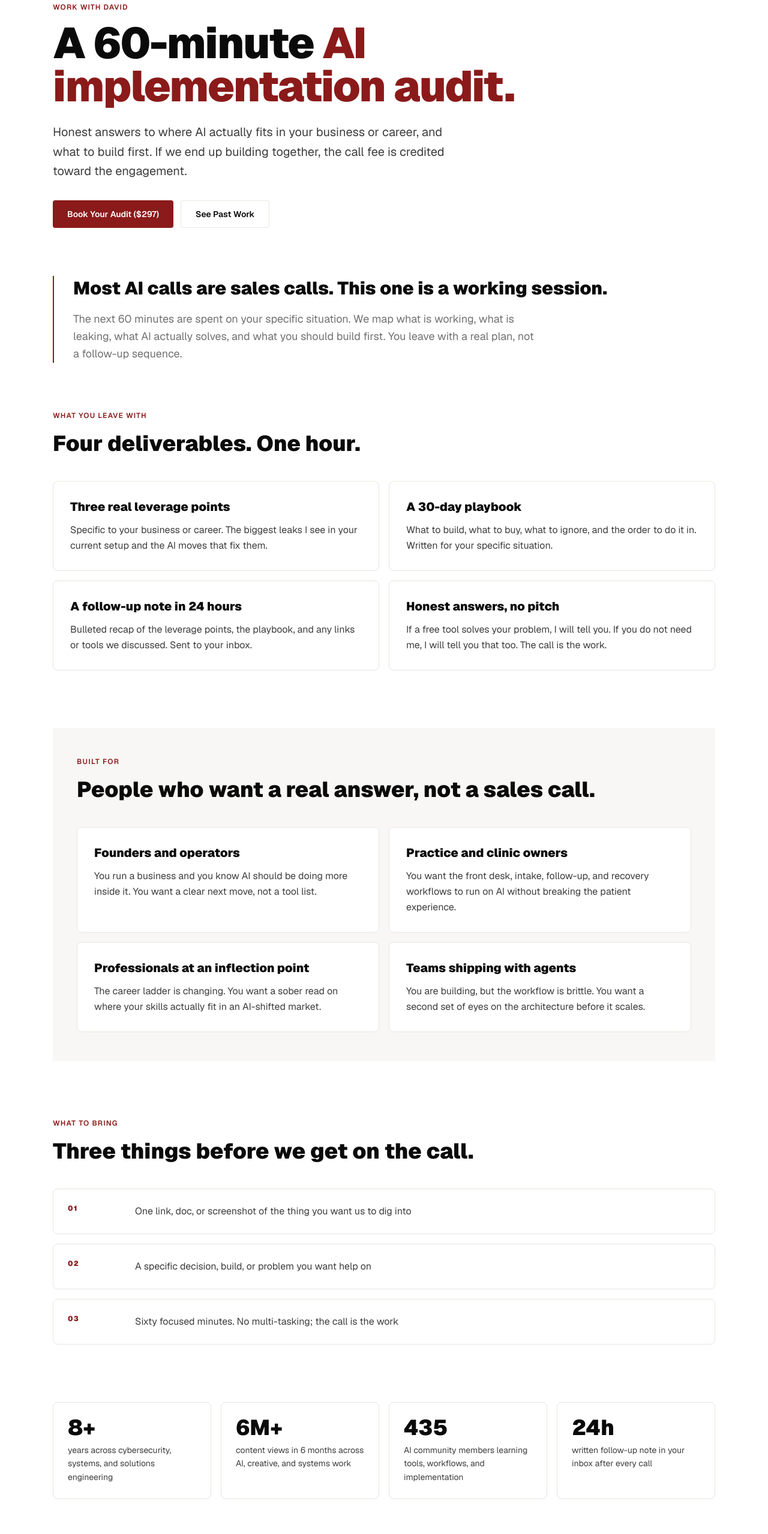
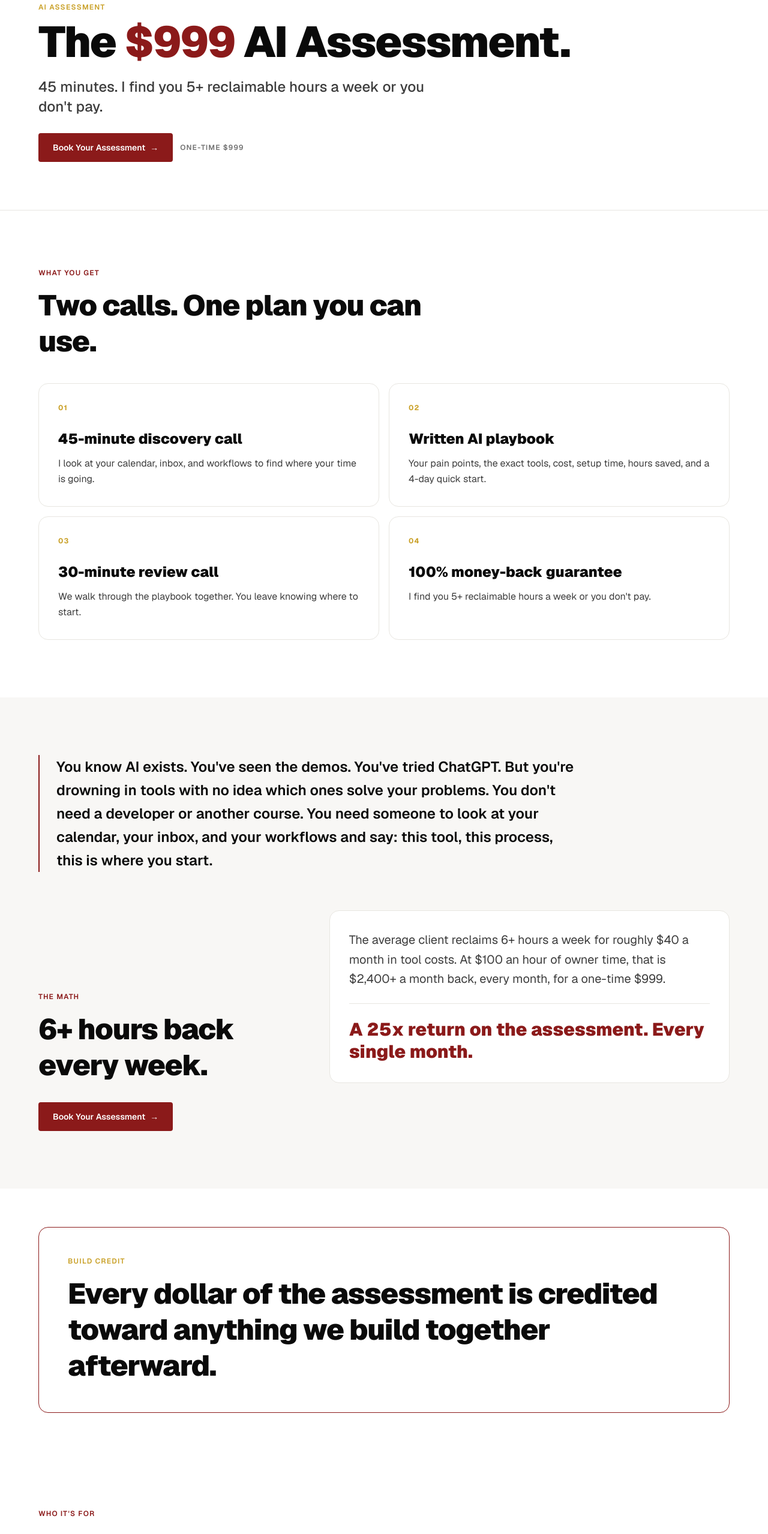
Before and after one commit to MrWest3/westiii-site, a Next.js app: page /book in a window 1280 px wide. Shown: the part 140-2698 px from the top of the page at 60% size. Built offline with nearby package versions, Linux system fonts and the light colour scheme.

Commit message:
feat: rebuild book page for AI assessment

```diff
--- a/app/book/page.tsx
+++ b/app/book/page.tsx
@@ -1,246 +1,296 @@
-import Link from "next/link";
+import AnimateIn from "../components/AnimateIn";
 
 export const metadata = {
-  title: "Book — David West III",
+  title: "Book | David West III",
   description:
-    "A paid 60-minute AI implementation audit. Honest answers to where AI actually fits in your business or career, and what to build first.",
+    "A $999 AI assessment for owner-operated businesses. I find you 5+ reclaimable hours a week or you don't pay.",
 };
 
 const CALENDLY_URL = "https://calendly.com/davidawest25/ai-audit";
 
-const youLeaveWith = [
+const deliverables = [
   {
-    title: "Three real leverage points",
-    body: "Specific to your business or career. The biggest leaks I see in your current setup and the AI moves that fix them.",
+    number: "01",
+    title: "45-minute discovery call",
+    body: "I look at your calendar, inbox, and workflows to find where your time is going.",
   },
   {
-    title: "A 30-day playbook",
-    body: "What to build, what to buy, what to ignore, and the order to do it in. Written for your specific situation.",
+    number: "02",
+    title: "Written AI playbook",
+    body: "Your pain points, the exact tools, cost, setup time, hours saved, and a 4-day quick start.",
   },
   {
-    title: "A follow-up note in 24 hours",
-    body: "Bulleted recap of the leverage points, the playbook, and any links or tools we discussed. Sent to your inbox.",
+    number: "03",
+    title: "30-minute review call",
+    body: "We walk through the playbook together. You leave knowing where to start.",
   },
   {
-    title: "Honest answers, no pitch",
-    body: "If a free tool solves your problem, I will tell you. If you do not need me, I will tell you that too. The call is the work.",
+    number: "04",
+    title: "100% money-back guarantee",
+    body: "I find you 5+ reclaimable hours a week or you don't pay.",
   },
 ];
 
-const builtFor = [
+const faqItems = [
   {
-    title: "Founders and operators",
-    body: "You run a business and you know AI should be doing more inside it. You want a clear next move, not a tool list.",
+    question: "What are the refund terms?",
+    answer:
+      "Cancel at least 24 hours before the call and I will issue a full refund. Inside 24 hours, you can reschedule your call.",
   },
   {
-    title: "Practice and clinic owners",
-    body: "You want the front desk, intake, follow-up, and recovery workflows to run on AI without breaking the patient experience.",
+    question: "What happens after the assessment?",
+    answer:
+      "I send your written playbook, then we meet for a 30-minute review call. You can run the plan yourself or ask me to build it with you. Every dollar of the assessment is credited toward that work.",
   },
   {
-    title: "Professionals at an inflection point",
-    body: "The career ladder is changing. You want a sober read on where your skills actually fit in an AI-shifted market.",
+    question: "Do I need to be technical?",
+    answer:
+      "No. I explain the tools and the setup in plain language. Your playbook gives you a clear first step.",
   },
   {
-    title: "Teams shipping with agents",
-    body: "You are building, but the workflow is brittle. You want a second set of eyes on the architecture before it scales.",
+    question: "What if I already use ChatGPT?",
+    answer:
+      "Good. This goes further. I look across your business and map AI to the work that takes your time every week.",
+  },
+  {
+    question: "How fast do I get the playbook?",
+    answer: "Within 48 hours of the discovery call.",
   },
 ];
 
-const bring = [
-  "One link, doc, or screenshot of the thing you want us to dig into",
-  "A specific decision, build, or problem you want help on",
-  "Sixty focused minutes. No multi-tasking; the call is the work",
-];
-
-const proof = [
-  { value: "8+", label: "years across cybersecurity, systems, and solutions engineering" },
-  { value: "6M+", label: "content views in 6 months across AI, creative, and systems work" },
-  { value: "435", label: "AI community members learning tools, workflows, and implementation" },
-  { value: "24h", label: "written follow-up note in your inbox after every call" },
-];
-
-export default function BookPage() {
+function BookingButton({ label }: { label: string }) {
   return (
-    <main className="min-h-screen bg-white">
-      <div className="mx-auto max-w-6xl px-6 py-20">
-        <section className="mb-20">
-          <p className="mb-4 text-xs font-semibold uppercase tracking-widest text-[var(--crimson)]">
-            Work With David
-          </p>
-          <h1 className="mb-6 max-w-5xl text-5xl font-black leading-none tracking-tight text-[var(--ink)] md:text-7xl">
-            A 60-minute{" "}
-            <span className="text-[var(--crimson)]">AI implementation audit.</span>
-          </h1>
-          <p className="mb-8 max-w-2xl text-xl leading-relaxed text-[var(--ink-secondary)]">
-            Honest answers to where AI actually fits in your business or career, and what
-            to build first. If we end up building together, the call fee is credited toward
-            the engagement.
-          </p>
-          <div className="flex flex-col gap-3 sm:flex-row">
     <a
       href={CALENDLY_URL}
       target="_blank"
       rel="noopener noreferrer"
-              className="inline-flex items-center justify-center rounded bg-[var(--crimson)] px-6 py-3 text-sm font-semibold text-white transition-colors hover:bg-[var(--crimson-light)]"
+      className="inline-flex min-h-12 items-center justify-center gap-2 rounded bg-[var(--crimson)] px-6 py-3.5 text-sm font-semibold text-white transition-colors duration-200 hover:bg-[var(--crimson-light)]"
     >
-              Book Your Audit ($297)
+      {label}
+      <span aria-hidden="true">→</span>
     </a>
-            <Link
-              href="/builds"
-              className="inline-flex items-center justify-center rounded border border-[var(--border)] px-6 py-3 text-sm font-semibold text-[var(--ink)] transition-colors hover:border-[var(--crimson)] hover:text-[var(--crimson)]"
-            >
-              See Past Work
-            </Link>
+  );
+}
+
+export default function BookPage() {
+  return (
+    <main className="overflow-hidden bg-white">
+      <section className="border-b border-[var(--border)] px-6 py-10 sm:py-14 md:py-20">
+        <div className="mx-auto max-w-6xl">
+          <AnimateIn>
+            <p className="mb-4 text-xs font-semibold uppercase tracking-widest text-[var(--gold)]">
+              AI Assessment
+            </p>
+          </AnimateIn>
+          <AnimateIn delay={0.08}>
+            <h1 className="max-w-4xl text-5xl font-black leading-[0.95] tracking-tight text-[var(--ink)] sm:text-6xl md:text-7xl">
+              The <span className="text-[var(--crimson)]">$999</span> AI Assessment.
+            </h1>
+          </AnimateIn>
+          <AnimateIn delay={0.14}>
+            <p className="mt-5 max-w-2xl text-lg font-medium leading-snug text-[var(--ink-secondary)] sm:text-xl md:mt-6 md:text-2xl">
+              45 minutes. I find you 5+ reclaimable hours a week or you don&apos;t pay.
+            </p>
+          </AnimateIn>
+          <AnimateIn delay={0.2}>
+            <div className="mt-7 flex flex-col items-stretch gap-3 sm:flex-row sm:items-center">
+              <BookingButton label="Book Your Assessment" />
+              <p className="text-center text-xs font-semibold uppercase tracking-widest text-[var(--muted)] sm:text-left">
+                One-time $999
+              </p>
+            </div>
+          </AnimateIn>
         </div>
       </section>
 
-        <section className="mb-20 border-l-2 border-[var(--crimson)] pl-8">
-          <p className="mb-4 text-2xl font-black leading-snug text-[var(--ink)] md:text-3xl">
-            Most AI calls are sales calls. This one is a working session.
+      <section className="px-6 py-16 md:py-24">
+        <div className="mx-auto max-w-6xl">
+          <AnimateIn>
+            <p className="mb-4 text-xs font-semibold uppercase tracking-widest text-[var(--crimson)]">
+              What you get
             </p>
-          <p className="max-w-3xl text-lg leading-relaxed text-[var(--muted)]">
-            The next 60 minutes are spent on your specific situation. We map what is
-            working, what is leaking, what AI actually solves, and what you should build
-            first. You leave with a real plan, not a follow-up sequence.
+            <h2 className="mb-10 max-w-2xl text-4xl font-black leading-tight tracking-tight text-[var(--ink)] md:text-5xl">
+              Two calls. One plan you can use.
+            </h2>
+          </AnimateIn>
+
+          <div className="grid gap-4 sm:grid-cols-2">
+            {deliverables.map((item, index) => (
+              <AnimateIn key={item.number} delay={index * 0.06}>
+                <article className="h-full rounded-2xl border border-[var(--border)] bg-white p-6 md:p-8">
+                  <p className="mb-7 text-xs font-bold tracking-widest text-[var(--gold)]">
+                    {item.number}
                   </p>
-        </section>
-
-        <section className="mb-24">
-          <p className="mb-4 text-xs font-semibold uppercase tracking-widest text-[var(--crimson)]">
-            What You Leave With
-          </p>
-          <h2 className="mb-10 text-3xl font-black leading-tight text-[var(--ink)] md:text-4xl">
-            Four deliverables. One hour.
-          </h2>
-          <div className="grid gap-4 md:grid-cols-2">
-            {youLeaveWith.map((item) => (
-              <div key={item.title} className="rounded-lg border border-[var(--border)] p-7">
-                <h3 className="mb-3 text-xl font-black text-[var(--ink)]">{item.title}</h3>
+                  <h3 className="mb-3 text-xl font-black text-[var(--ink)] md:text-2xl">
+                    {item.title}
+                  </h3>
                   <p className="leading-relaxed text-[var(--ink-secondary)]">{item.body}</p>
+                </article>
+              </AnimateIn>
+            ))}
           </div>
-            ))}
         </div>
       </section>
 
-        <section className="mb-24 bg-[var(--surface)] px-6 py-12 md:px-10">
+      <section className="bg-[var(--surface)] px-6 py-16 md:py-24">
+        <div className="mx-auto max-w-6xl">
+          <AnimateIn>
+            <div className="max-w-4xl border-l-2 border-[var(--crimson)] pl-5 sm:pl-7">
+              <p className="text-xl font-semibold leading-relaxed text-[var(--ink)] md:text-2xl">
+                You know AI exists. You&apos;ve seen the demos. You&apos;ve tried ChatGPT. But
+                you&apos;re drowning in tools with no idea which ones solve your problems. You
+                don&apos;t need a developer or another course. You need someone to look at your
+                calendar, your inbox, and your workflows and say: this tool, this process,
+                this is where you start.
+              </p>
+            </div>
+          </AnimateIn>
+
+          <div className="mt-16 grid gap-10 lg:grid-cols-[0.8fr_1.2fr] lg:items-end">
+            <AnimateIn>
+              <div>
                 <p className="mb-4 text-xs font-semibold uppercase tracking-widest text-[var(--crimson)]">
-            Built For
+                  The math
                 </p>
-          <h2 className="mb-10 text-3xl font-black leading-tight text-[var(--ink)] md:text-4xl">
-            People who want a real answer, not a sales call.
+                <h2 className="text-4xl font-black leading-tight tracking-tight text-[var(--ink)] md:text-5xl">
+                  6+ hours back every week.
                 </h2>
-          <div className="grid gap-4 md:grid-cols-2">
-            {builtFor.map((item) => (
-              <div key={item.title} className="rounded-lg border border-[var(--border)] bg-white p-7">
-                <h3 className="mb-3 text-xl font-black text-[var(--ink)]">{item.title}</h3>
-                <p className="leading-relaxed text-[var(--ink-secondary)]">{item.body}</p>
               </div>
-            ))}
+            </AnimateIn>
+
+            <AnimateIn delay={0.1}>
+              <div className="rounded-2xl border border-[var(--border)] bg-white p-6 sm:p-8">
+                <p className="text-lg leading-relaxed text-[var(--ink-secondary)] md:text-xl">
+                  The average client reclaims 6+ hours a week for roughly $40 a month in
+                  tool costs. At $100 an hour of owner time, that is $2,400+ a month back,
+                  every month, for a one-time $999.
+                </p>
+                <p className="mt-6 border-t border-[var(--border)] pt-6 text-2xl font-black leading-tight text-[var(--crimson)] md:text-3xl">
+                  A 25x return on the assessment. Every single month.
+                </p>
+              </div>
+            </AnimateIn>
+          </div>
+
+          <AnimateIn delay={0.16}>
+            <div className="mt-8">
+              <BookingButton label="Book Your Assessment" />
+            </div>
+          </AnimateIn>
         </div>
       </section>
 
-        <section className="mb-24">
-          <p className="mb-4 text-xs font-semibold uppercase tracking-widest text-[var(--crimson)]">
-            What To Bring
+      <section className="px-6 py-12 md:py-16">
+        <div className="mx-auto max-w-6xl rounded-2xl border border-[var(--crimson)] bg-white p-7 sm:p-9 md:p-12">
+          <AnimateIn>
+            <p className="mb-4 text-xs font-semibold uppercase tracking-widest text-[var(--gold)]">
+              Build credit
             </p>
-          <h2 className="mb-10 text-3xl font-black leading-tight text-[var(--ink)] md:text-4xl">
-            Three things before we get on the call.
-          </h2>
-          <div className="space-y-4">
-            {bring.map((item, idx) => (
-              <div
-                key={item}
-                className="grid gap-4 rounded-lg border border-[var(--border)] p-6 md:grid-cols-[96px_1fr]"
-              >
-                <p className="text-xs font-black uppercase tracking-widest text-[var(--crimson)]">
-                  {String(idx + 1).padStart(2, "0")}
+            <p className="max-w-5xl text-3xl font-black leading-tight tracking-tight text-[var(--ink)] md:text-5xl">
+              Every dollar of the assessment is credited toward anything we build together
+              afterward.
             </p>
-                <p className="leading-relaxed text-[var(--ink-secondary)]">{item}</p>
-              </div>
-            ))}
+          </AnimateIn>
         </div>
       </section>
 
-        <section className="mb-24 grid gap-4 sm:grid-cols-2 lg:grid-cols-4">
-          {proof.map((item) => (
-            <div key={item.label} className="rounded-lg border border-[var(--border)] p-6">
-              <p className="mb-2 text-4xl font-black leading-none text-[var(--ink)]">
-                {item.value}
+      <section className="px-6 py-16 md:py-24">
+        <div className="mx-auto max-w-6xl">
+          <AnimateIn>
+            <p className="mb-4 text-xs font-semibold uppercase tracking-widest text-[var(--crimson)]">
+              Who it&apos;s for
             </p>
-              <p className="text-sm leading-relaxed text-[var(--ink-secondary)]">{item.label}</p>
+            <h2 className="mb-10 max-w-2xl text-4xl font-black leading-tight tracking-tight text-[var(--ink)] md:text-5xl">
+              Small teams. Busy owners.
+            </h2>
+          </AnimateIn>
+
+          <div className="grid gap-4 md:grid-cols-2">
+            <AnimateIn>
+              <article className="h-full rounded-2xl border border-[var(--border)] bg-[var(--surface)] p-7 md:p-9">
+                <p className="mb-4 text-xs font-bold uppercase tracking-widest text-[var(--gold)]">
+                  This is for you
+                </p>
+                <h3 className="mb-3 text-2xl font-black text-[var(--ink)]">
+                  Owner-operated businesses with 2 to 20 people.
+                </h3>
+                <p className="leading-relaxed text-[var(--ink-secondary)]">
+                  You know AI should be doing something in your business. You have not had
+                  time to figure out where it fits.
+                </p>
+              </article>
+            </AnimateIn>
+
+            <AnimateIn delay={0.08}>
+              <article className="h-full rounded-2xl border border-[var(--border)] bg-white p-7 md:p-9">
+                <p className="mb-4 text-xs font-bold uppercase tracking-widest text-[var(--crimson)]">
+                  This is not for you
+                </p>
+                <h3 className="mb-3 text-2xl font-black text-[var(--ink)]">
+                  Enterprises and magic-bullet shoppers.
+                </h3>
+                <p className="leading-relaxed text-[var(--ink-secondary)]">
+                  Enterprise AI is my day job. This assessment is for small business owners.
+                  It also requires a focused 45-minute conversation.
+                </p>
+              </article>
+            </AnimateIn>
           </div>
-          ))}
+        </div>
       </section>
 
-        <section className="mb-24 rounded-lg border border-[var(--border)] p-8 md:p-10">
+      <section className="bg-[var(--surface)] px-6 py-16 md:py-24">
+        <div className="mx-auto max-w-4xl">
+          <AnimateIn>
             <p className="mb-4 text-xs font-semibold uppercase tracking-widest text-[var(--crimson)]">
-            The Fine Print
+              FAQ
             </p>
-          <h2 className="mb-4 text-3xl font-black leading-tight text-[var(--ink)] md:text-4xl">
-            Refunds, rescheduling, and what is in scope.
+            <h2 className="mb-10 text-4xl font-black leading-tight tracking-tight text-[var(--ink)] md:text-5xl">
+              Before you book.
             </h2>
-          <ul className="max-w-3xl space-y-3 leading-relaxed text-[var(--ink-secondary)]">
-            <li className="flex gap-3">
-              <span className="mt-2 h-1.5 w-1.5 shrink-0 rounded-full bg-[var(--crimson)]" />
-              <span>
-                Reschedule freely up to 24 hours before the call. Inside 24 hours, no
-                refunds, but you can reschedule once.
+          </AnimateIn>
+
+          <div className="divide-y divide-[var(--border)] border-y border-[var(--border)]">
+            {faqItems.map((item, index) => (
+              <AnimateIn key={item.question} delay={index * 0.04}>
+                <details className="group py-6">
+                  <summary className="flex cursor-pointer list-none items-center justify-between gap-6 text-lg font-black text-[var(--ink)] marker:content-none">
+                    {item.question}
+                    <span
+                      className="text-2xl font-normal text-[var(--crimson)] transition-transform group-open:rotate-45"
+                      aria-hidden="true"
+                    >
+                      +
                     </span>
-            </li>
-            <li className="flex gap-3">
-              <span className="mt-2 h-1.5 w-1.5 shrink-0 rounded-full bg-[var(--crimson)]" />
-              <span>
-                If we end up working together on an engagement, the $297 is credited
-                toward the project fee.
-              </span>
-            </li>
-            <li className="flex gap-3">
-              <span className="mt-2 h-1.5 w-1.5 shrink-0 rounded-full bg-[var(--crimson)]" />
-              <span>
-                The call is advisory. I do not deliver code, builds, or implementation
-                inside this 60 minutes. Those are scoped separately.
-              </span>
-            </li>
-            <li className="flex gap-3">
-              <span className="mt-2 h-1.5 w-1.5 shrink-0 rounded-full bg-[var(--crimson)]" />
-              <span>
-                Anything involving protected health information, regulated data, or
-                compliance review is scoped with the right tooling, not on this call.
-              </span>
-            </li>
-          </ul>
+                  </summary>
+                  <p className="max-w-3xl pt-4 leading-relaxed text-[var(--ink-secondary)]">
+                    {item.answer}
+                  </p>
+                </details>
+              </AnimateIn>
+            ))}
+          </div>
+        </div>
       </section>
 
-        <section className="rounded-lg bg-[var(--ink)] p-10 text-center md:p-16">
+      <section className="px-6 py-16 md:py-24">
+        <AnimateIn>
+          <div className="mx-auto max-w-6xl rounded-2xl bg-[var(--ink)] px-7 py-12 text-center sm:px-10 md:py-16">
             <p className="mb-4 text-xs font-semibold uppercase tracking-widest text-[var(--gold)]">
-            Book Your Audit
+              Start here
             </p>
-          <h2 className="mx-auto mb-6 max-w-3xl text-4xl font-black leading-tight text-white md:text-5xl">
-            Pick a time. Pay. Show up with the thing you want to fix.
+            <h2 className="mx-auto max-w-3xl text-4xl font-black leading-tight tracking-tight text-white md:text-5xl">
+              Get 5+ hours back every week.
             </h2>
-          <p className="mx-auto mb-10 max-w-xl leading-relaxed text-white/60">
-            One hour, $297, a working session you walk out of with a real plan and a
-            written follow-up the next day. Two slots open per day.
+            <p className="mx-auto mt-5 max-w-2xl text-lg leading-relaxed text-white/70">
+              45 minutes. One written playbook. $999. I find the hours or you don&apos;t pay.
             </p>
-          <a
-            href={CALENDLY_URL}
-            target="_blank"
-            rel="noopener noreferrer"
-            className="inline-flex items-center gap-2 rounded bg-[var(--crimson)] px-8 py-4 text-sm font-semibold text-white transition-colors hover:bg-[var(--crimson-light)]"
-          >
-            Book Your Audit
-            <svg width="16" height="16" viewBox="0 0 16 16" fill="none" aria-hidden="true">
-              <path
-                d="M3 8h10M9 4l4 4-4 4"
-                stroke="currentColor"
-                strokeLinecap="round"
-                strokeLinejoin="round"
-                strokeWidth="1.5"
-              />
-            </svg>
-          </a>
+            <div className="mt-8 flex justify-center">
+              <BookingButton label="Book Your Assessment" />
+            </div>
+          </div>
+        </AnimateIn>
       </section>
-      </div>
     </main>
   );
 }
```
Lines whose indentation alone changed are shown as unchanged.
